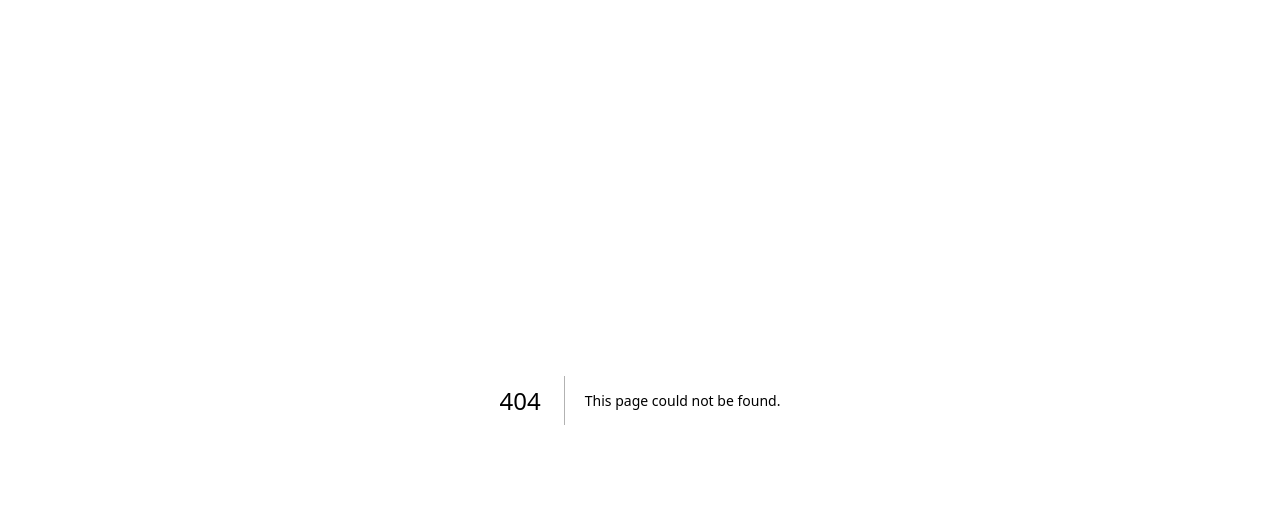
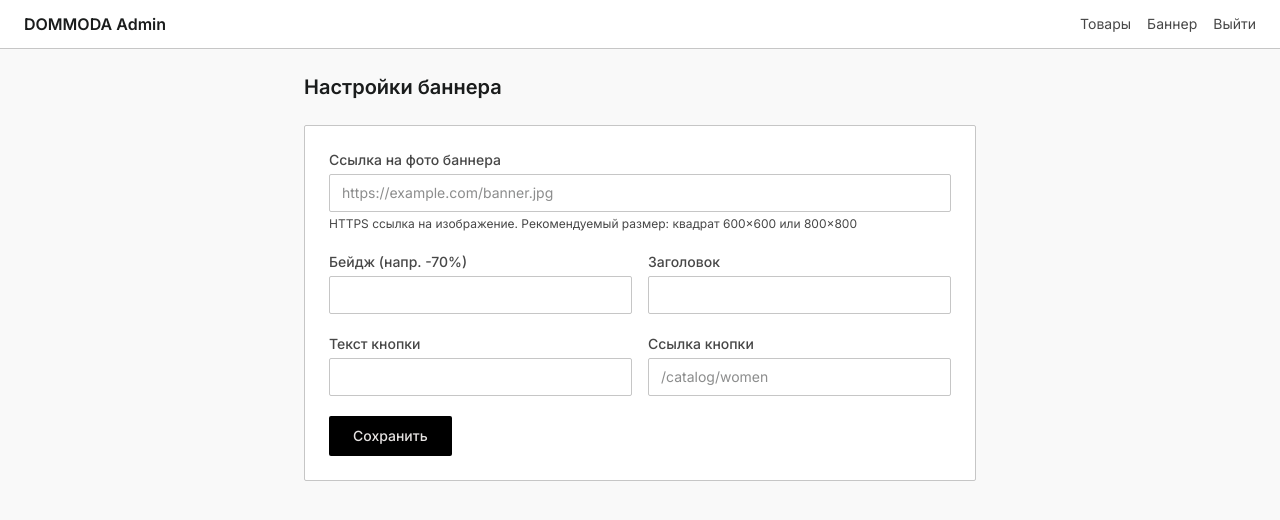
Before and after one commit to ibrokhimmamatkulov-max/Dommoda, a Next.js app: page /admin/settings in a window 1280 px wide. Before the commit this address had no page. Shown: the top 520 px of the page. Built offline with nearby package versions, Linux system fonts and the light colour scheme; no server answers.

Commit message:
feat: dynamic banner from backend, admin banner settings page, fix admin BACKEND_URL

```diff
--- a/src/app/admin/page.tsx
+++ b/src/app/admin/page.tsx
@@ -4,7 +4,10 @@ import { AdminHeader } from '@/components/admin/AdminHeader'
 import { ProductsTable } from '@/components/admin/ProductsTable'
 import type { AdminProduct, AdminProductsResponse } from '@/types/admin'
 
-const BACKEND_URL = process.env.BACKEND_URL ?? 'http://localhost:8000'
+const BACKEND_URL =
+  process.env.BACKEND_URL ??
+  process.env.NEXT_PUBLIC_BACKEND_URL ??
+  'https://backanddommoda.onrender.com'
 
 type FetchResult =
   | { ok: true; products: AdminProduct[] }
--- /dev/null
+++ b/src/app/admin/settings/page.tsx
@@ -0,0 +1,147 @@
+'use client'
+
+import { useState, useEffect } from 'react'
+import { AdminHeader } from '@/components/admin/AdminHeader'
+
+const BACKEND = process.env.NEXT_PUBLIC_BACKEND_URL ?? 'https://backanddommoda.onrender.com'
+
+interface BannerForm {
+  imageUrl: string
+  badgeText: string
+  headline: string
+  ctaText: string
+  ctaUrl: string
+}
+
+type SaveState = 'idle' | 'saving' | 'saved' | 'error'
+
+export default function AdminSettingsPage(): React.JSX.Element {
+  const [form, setForm] = useState<BannerForm>({
+    imageUrl: '',
+    badgeText: '',
+    headline: '',
+    ctaText: '',
+    ctaUrl: '',
+  })
+  const [loading, setLoading] = useState(true)
+  const [saveState, setSaveState] = useState<SaveState>('idle')
+
+  useEffect(() => {
+    fetch(`${BACKEND}/api/settings/banner`)
+      .then((r) => r.json())
+      .then((data: BannerForm) => {
+        setForm(data)
+        setLoading(false)
+      })
+      .catch(() => setLoading(false))
+  }, [])
+
+  const setField = (key: keyof BannerForm, value: string) => {
+    setForm((prev) => ({ ...prev, [key]: value }))
+  }
+
+  const handleSubmit = async (e: React.FormEvent) => {
+    e.preventDefault()
+    setSaveState('saving')
+    try {
+      const res = await fetch('/api/admin/settings/banner', {
+        method: 'PUT',
+        headers: { 'Content-Type': 'application/json' },
+        body: JSON.stringify(form),
+      })
+      setSaveState(res.ok ? 'saved' : 'error')
+    } catch {
+      setSaveState('error')
+    }
+    setTimeout(() => setSaveState('idle'), 3000)
+  }
+
+  return (
+    <div className="min-h-screen bg-surface flex flex-col">
+      <AdminHeader />
+      <main className="flex-1 p-6">
+        <div className="max-w-2xl mx-auto">
+          <h1 className="text-xl font-semibold text-on-surface mb-6">Настройки баннера</h1>
+
+          {loading ? (
+            <div className="text-sm text-on-surface-variant">Загрузка...</div>
+          ) : (
+            <form onSubmit={handleSubmit} className="bg-surface-container-lowest border border-outline-variant rounded p-6 flex flex-col gap-5">
+
+              <div className="flex flex-col gap-1">
+                <label className="text-sm font-medium text-on-surface-variant">Ссылка на фото баннера</label>
+                <input
+                  type="text"
+                  required
+                  value={form.imageUrl}
+                  onChange={(e) => setField('imageUrl', e.target.value)}
+                  placeholder="https://example.com/banner.jpg"
+                  className="border border-outline-variant rounded px-3 py-2 text-sm text-on-surface bg-surface-container-lowest focus:outline-none focus:border-primary"
+                />
+                <p className="text-xs text-on-surface-variant">HTTPS ссылка на изображение. Рекомендуемый размер: квадрат 600×600 или 800×800</p>
+              </div>
+
+              <div className="flex gap-4">
+                <div className="flex flex-col gap-1 flex-1">
+                  <label className="text-sm font-medium text-on-surface-variant">Бейдж (напр. -70%)</label>
+                  <input
+                    type="text"
+                    value={form.badgeText}
+                    onChange={(e) => setField('badgeText', e.target.value)}
+                    className="border border-outline-variant rounded px-3 py-2 text-sm text-on-surface bg-surface-container-lowest focus:outline-none focus:border-primary"
+                  />
+                </div>
+                <div className="flex flex-col gap-1 flex-1">
+                  <label className="text-sm font-medium text-on-surface-variant">Заголовок</label>
+                  <input
+                    type="text"
+                    value={form.headline}
+                    onChange={(e) => setField('headline', e.target.value)}
+                    className="border border-outline-variant rounded px-3 py-2 text-sm text-on-surface bg-surface-container-lowest focus:outline-none focus:border-primary"
+                  />
+                </div>
+              </div>
+
+              <div className="flex gap-4">
+                <div className="flex flex-col gap-1 flex-1">
+                  <label className="text-sm font-medium text-on-surface-variant">Текст кнопки</label>
+                  <input
+                    type="text"
+                    value={form.ctaText}
+                    onChange={(e) => setField('ctaText', e.target.value)}
+                    className="border border-outline-variant rounded px-3 py-2 text-sm text-on-surface bg-surface-container-lowest focus:outline-none focus:border-primary"
+                  />
+                </div>
+                <div className="flex flex-col gap-1 flex-1">
+                  <label className="text-sm font-medium text-on-surface-variant">Ссылка кнопки</label>
+                  <input
+                    type="text"
+                    value={form.ctaUrl}
+                    onChange={(e) => setField('ctaUrl', e.target.value)}
+                    placeholder="/catalog/women"
+                    className="border border-outline-variant rounded px-3 py-2 text-sm text-on-surface bg-surface-container-lowest focus:outline-none focus:border-primary"
+                  />
+                </div>
+              </div>
+
+              {saveState === 'error' && (
+                <p className="text-sm text-error">Не удалось сохранить. Попробуйте снова.</p>
+              )}
+              {saveState === 'saved' && (
+                <p className="text-sm text-primary">Сохранено!</p>
+              )}
+
+              <button
+                type="submit"
+                disabled={saveState === 'saving'}
+                className="bg-primary text-on-primary text-sm font-medium py-2.5 px-6 rounded hover:bg-primary-container transition-colors disabled:opacity-50 w-max"
+              >
+                {saveState === 'saving' ? 'Сохранение...' : 'Сохранить'}
+              </button>
+            </form>
+          )}
+        </div>
+      </main>
+    </div>
+  )
+}
--- /dev/null
+++ b/src/app/api/admin/settings/banner/route.ts
@@ -0,0 +1,43 @@
+import { type NextRequest, NextResponse } from 'next/server'
+import { cookies } from 'next/headers'
+
+const BACKEND_URL =
+  process.env.BACKEND_URL ??
+  process.env.NEXT_PUBLIC_BACKEND_URL ??
+  'https://backanddommoda.onrender.com'
+
+export async function PUT(request: NextRequest): Promise<NextResponse> {
+  const cookieStore = await cookies()
+  const token = cookieStore.get('admin_token')?.value
+
+  if (!token) {
+    return NextResponse.json({ error: 'Unauthorized' }, { status: 401 })
+  }
+
+  let body: unknown
+  try {
+    body = await request.json()
+  } catch {
+    return NextResponse.json({ error: 'Invalid request body' }, { status: 400 })
+  }
+
+  try {
+    const response = await fetch(`${BACKEND_URL}/api/settings/banner`, {
+      method: 'PUT',
+      headers: {
+        'Content-Type': 'application/json',
+        Authorization: `Bearer ${token}`,
+      },
+      body: JSON.stringify(body),
+    })
+
+    if (!response.ok) {
+      return NextResponse.json({ error: 'Failed to update banner' }, { status: response.status })
+    }
+
+    const data: unknown = await response.json()
+    return NextResponse.json(data)
+  } catch {
+    return NextResponse.json({ error: 'Backend unreachable' }, { status: 502 })
+  }
+}
--- a/src/app/page.tsx
+++ b/src/app/page.tsx
@@ -1,16 +1,15 @@
 'use client'
 
-import { useState } from 'react'
+import { useState, useEffect } from 'react'
 import { TopAppBar } from '@/components/layout/TopAppBar'
 import { BottomNavBar } from '@/components/layout/BottomNavBar'
 import { NavigationDrawer } from '@/components/layout/NavigationDrawer'
 import { HeroBanner } from '@/components/home/HeroBanner'
 import { FeaturedSection } from '@/components/home/FeaturedSection'
 import { CategoryChips } from '@/components/catalog/CategoryChips'
-import bannersData from '@/data/banners.json'
 import type { Banner } from '@/types'
 
-const banners = bannersData as Banner[]
+const BACKEND = process.env.NEXT_PUBLIC_BACKEND_URL ?? 'https://backanddommoda.onrender.com'
 
 const HOME_CATEGORIES = [
   { href: '/catalog/women', label: 'Женщинам' },
@@ -22,8 +21,24 @@ const HOME_CATEGORIES = [
 
 export default function HomePage() {
   const [drawerOpen, setDrawerOpen] = useState(false)
+  const [banner, setBanner] = useState<Banner | null>(null)
 
-  const banner = banners[0]
+  useEffect(() => {
+    fetch(`${BACKEND}/api/settings/banner`)
+      .then((r) => r.json())
+      .then((data) =>
+        setBanner({
+          id: 'main',
+          imageUrl: data.imageUrl,
+          alt: data.headline,
+          badgeText: data.badgeText,
+          headline: data.headline,
+          ctaText: data.ctaText,
+          ctaUrl: data.ctaUrl,
+        })
+      )
+      .catch(() => {})
+  }, [])
 
   return (
     <>
--- a/src/components/admin/AdminHeader.tsx
+++ b/src/components/admin/AdminHeader.tsx
@@ -28,6 +28,9 @@ export function AdminHeader(): React.JSX.Element {
         <Link href="/admin" className="text-sm text-on-surface-variant hover:text-on-surface transition-colors">
           Товары
         </Link>
+        <Link href="/admin/settings" className="text-sm text-on-surface-variant hover:text-on-surface transition-colors">
+          Баннер
+        </Link>
         <button
           onClick={handleLogout}
           disabled={isLoggingOut}
```
